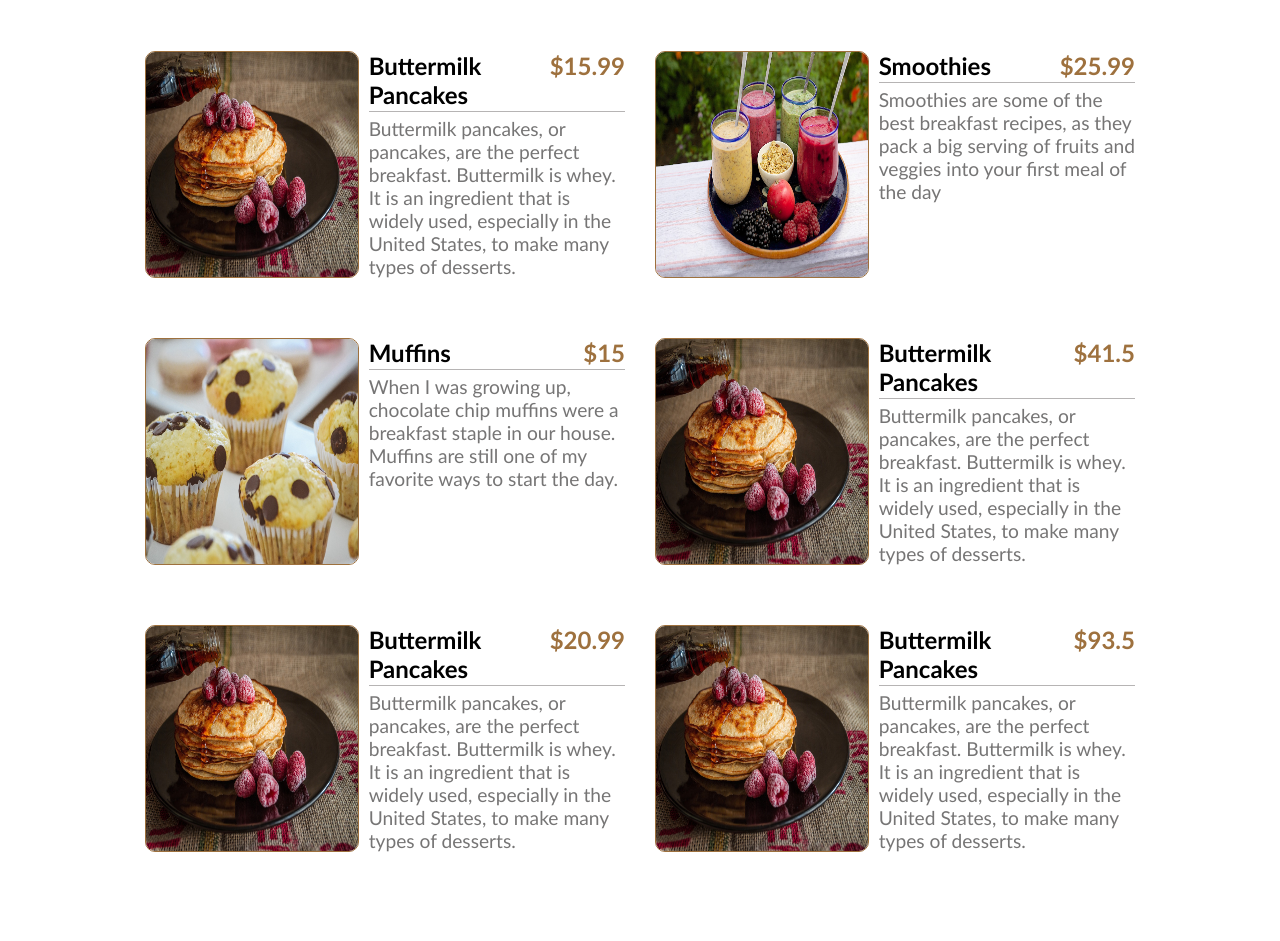
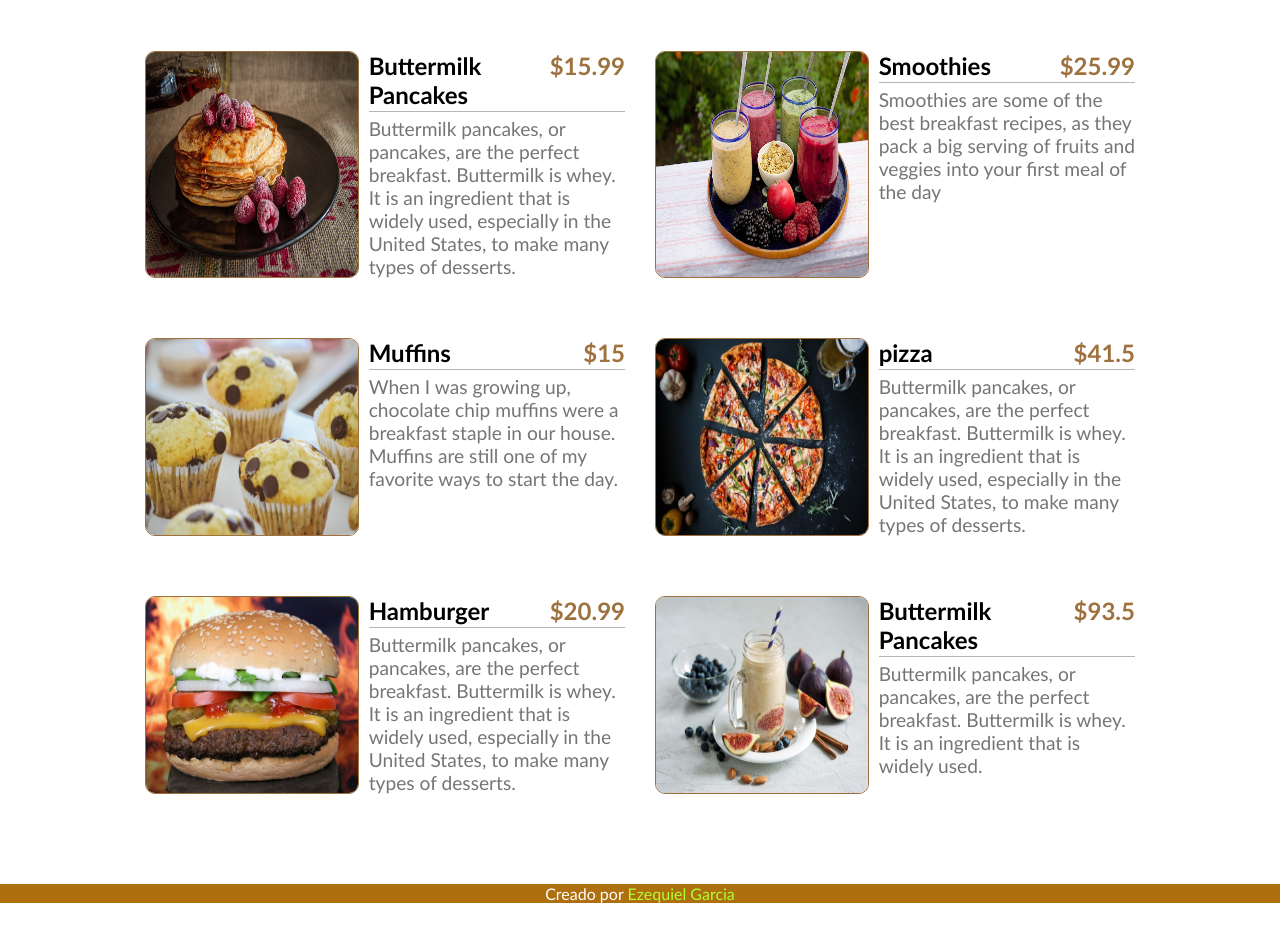
Before and after one commit to Ezequiel144/Restaurante, a plain HTML site: page index.html in a window 1280 px wide. Shown: the part 129-1070 px from the top of the page. After the commit the page ends 1032 px from the top, so only its background shows below. Drawn offline with Linux system fonts and the light colour scheme.

Commit message:
commit 4

```diff
--- a/SASS/_contentmain.scss
+++ b/SASS/_contentmain.scss
@@ -1,6 +1,6 @@
 .main{
     padding: 50px 15px;
-    @media (min-width:430px) {
+    @media (min-width:430px){
         padding: 50px 25px;
     }
 }
--- /dev/null
+++ b/SASS/_footer.scss
@@ -0,0 +1,12 @@
+.footer{
+    display: flex;
+    justify-content: center;
+    background-color: rgb(174, 111, 15);
+    &__content{
+        color: white;
+        a{
+            text-decoration: none;
+            color: greenyellow;
+        }
+    }
+}
--- a/SASS/main.scss
+++ b/SASS/main.scss
@@ -1,6 +1,6 @@
 @use "header";
 @use "contentmain";
-
+@use "footer";
 *{
     padding: 0;
     margin: 0;
--- a/app.js
+++ b/app.js
@@ -21,23 +21,23 @@ const menu = [
         tipo: "breakfast",
     },
     {
-        img:"./img/1.jpg",
-        title:"Buttermilk Pancakes",
+        img:"./img/4.jpg",
+        title:"pizza",
         text:"Buttermilk pancakes, or pancakes, are the perfect breakfast. Buttermilk is whey. It is an ingredient that is widely used, especially in the United States, to make many types of desserts.",
         price: 41.50,
         tipo: "lunch",
     },
     {
-        img:"./img/1.jpg",
-        title:"Buttermilk Pancakes",
+        img:"./img/5.jpg",
+        title:"Hamburger",
         text:"Buttermilk pancakes, or pancakes, are the perfect breakfast. Buttermilk is whey. It is an ingredient that is widely used, especially in the United States, to make many types of desserts.",
         price: 20.99,
         tipo: "lunch",
     },
     {
-        img:"./img/1.jpg",
+        img:"./img/6.jpg",
         title:"Buttermilk Pancakes",
-        text:"Buttermilk pancakes, or pancakes, are the perfect breakfast. Buttermilk is whey. It is an ingredient that is widely used, especially in the United States, to make many types of desserts.",
+        text:"Buttermilk pancakes, or pancakes, are the perfect breakfast. Buttermilk is whey. It is an ingredient that is widely used.",
         price: 93.50,
         tipo: "shakes",
     },
--- a/index.html
+++ b/index.html
@@ -40,6 +40,9 @@
             </section>
         </div>
     </main>
+    <footer class="footer">
+        <p class="footer__content">Creado por <a href="#">Ezequiel Garcia</a></p>
+    </footer>
 </body>
 <script src="./app.js"></script>
 </html>
```
Also changed, not shown: img/4.jpg (added), img/5.jpg (added), img/6.jpg (added), style.css, 1 other file.
